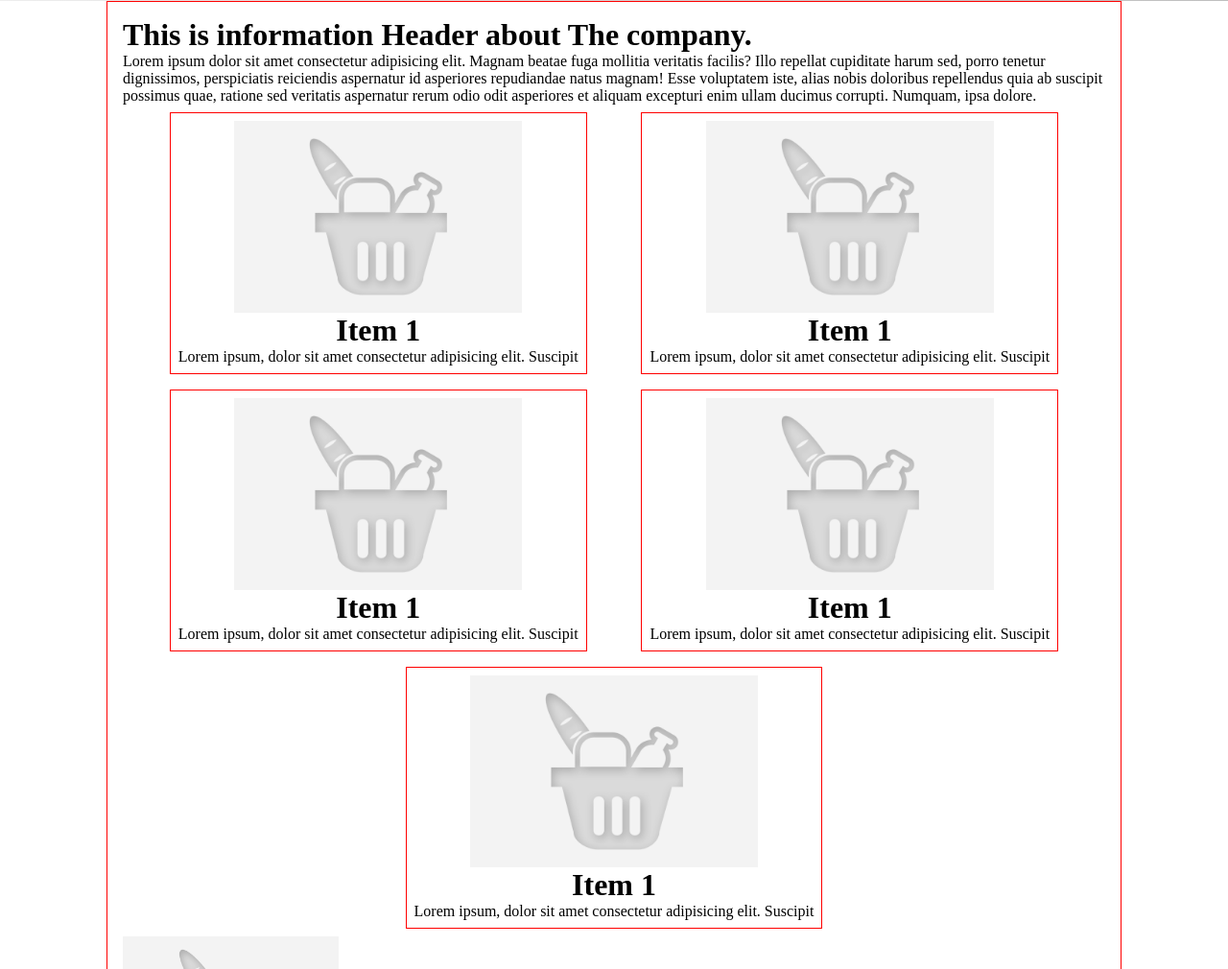
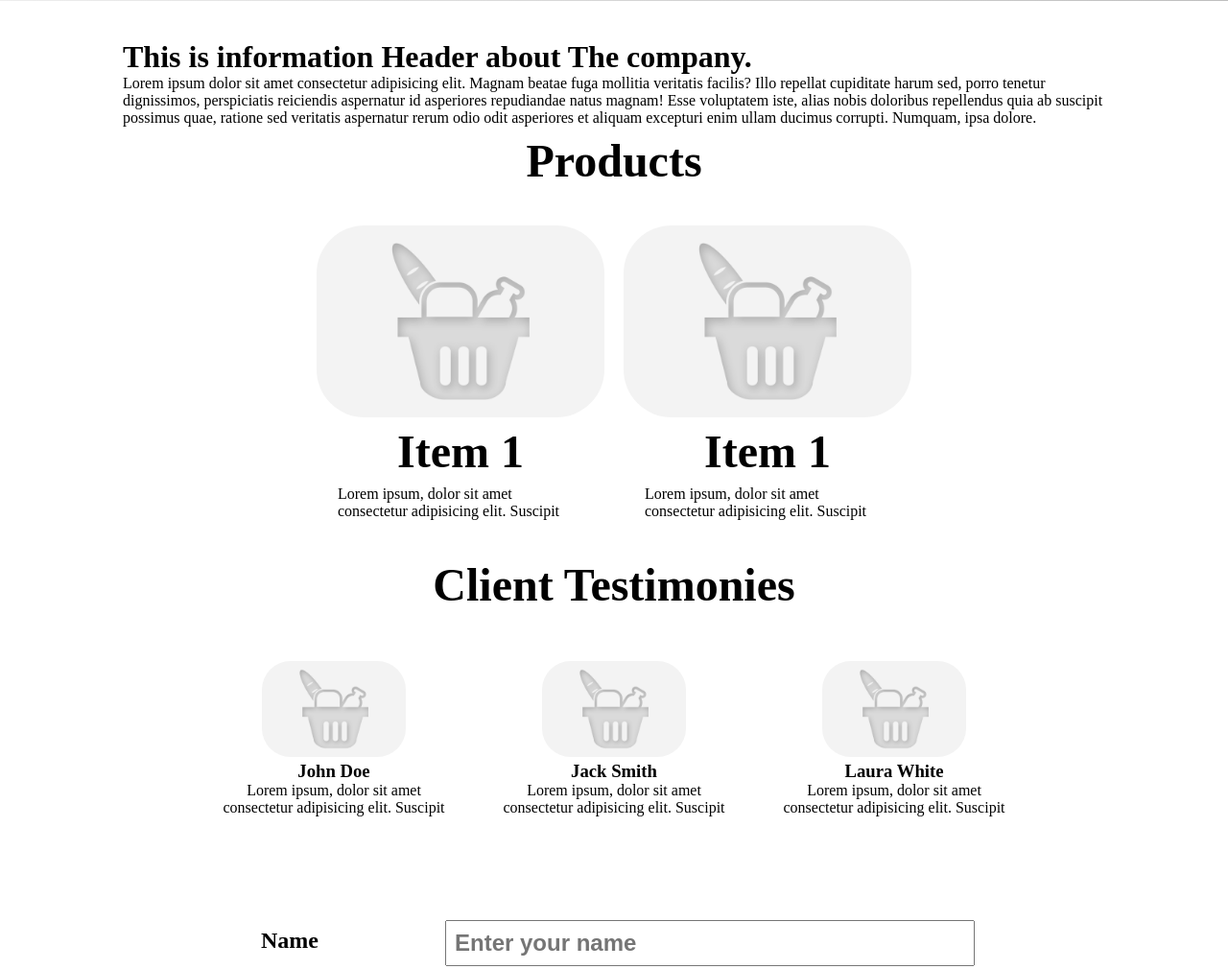
Before and after one commit to DevEduEdge/product-landing-page, a website: page index.html in a window 1280 px wide. Shown: the part 801-1811 px from the top of the page at 96% size. Drawn offline with Linux system fonts and the light colour scheme; a web font is replaced by a local one.

Commit message:
formated form component and footer styling

```diff
--- /dev/null
+++ b/app.js
@@ -0,0 +1,5 @@
+const home = document.querySelector(".home");
+
+home.addEventListener("click", () => {
+  home.href = "google.com";
+});
--- a/index.html
+++ b/index.html
@@ -23,10 +23,10 @@
       </span>
       <div>
         <ul class="navigation-bar">
-          <li id="home" class="nav-links"><a href="#">Home</a></li>
-          <li id="project" class="nav-links"><a href="#">Project</a></li>
-          <li id="blog" class="nav-links"><a href="#">Blog </a></li>
-          <li id="contact-us" class="nav-links"><a href="#">Contact Us</a></li>
+          <li class="nav-links home"><a href="#">Home</a></li>
+          <li class="nav-links project"><a href="#">Project</a></li>
+          <li class="nav-links blog"><a href="#">Blog </a></li>
+          <button class="nav-links contact-us">Contact Us</button>
         </ul>
       </div>
     </nav>
@@ -46,99 +46,63 @@
       <div class="information">
         <h1>This is information Header about The company.</h1>
         <p>
-          Lorem ipsum dolor sit amet consectetur adipisicing elit. Magnam beatae
-          fuga mollitia veritatis facilis? Illo repellat cupiditate harum sed,
-          porro tenetur dignissimos, perspiciatis reiciendis aspernatur id
-          asperiores repudiandae natus magnam! Esse voluptatem iste, alias nobis
-          doloribus repellendus quia ab suscipit possimus quae, ratione sed
-          veritatis aspernatur rerum odio odit asperiores et aliquam excepturi
-          enim ullam ducimus corrupti. Numquam, ipsa dolore.
+          Lorem ipsum dolor sit amet consectetur adipisicing elit. Magnam beatae fuga mollitia veritatis facilis? Illo repellat cupiditate harum sed,
+          porro tenetur dignissimos, perspiciatis reiciendis aspernatur id asperiores repudiandae natus magnam! Esse voluptatem iste, alias nobis
+          doloribus repellendus quia ab suscipit possimus quae, ratione sed veritatis aspernatur rerum odio odit asperiores et aliquam excepturi enim
+          ullam ducimus corrupti. Numquam, ipsa dolore.
         </p>
       </div>
       <!-- Product information -->
       <div class="product">
+        <h1>Products</h1>
+        <div class="product-container">
           <div class="product-item">
             <img src="dummy-product_2-768x512.png" alt="" />
             <h1>Item 1</h1>
-          <p>
-            Lorem ipsum, dolor sit amet consectetur adipisicing elit. Suscipit
-          </p>
+            <p>Lorem ipsum, dolor sit amet consectetur adipisicing elit. Suscipit</p>
           </div>
           <div class="product-item">
             <img src="dummy-product_2-768x512.png" alt="" />
             <h1>Item 1</h1>
-          <p>
-            Lorem ipsum, dolor sit amet consectetur adipisicing elit. Suscipit
-          </p>
+            <p>Lorem ipsum, dolor sit amet consectetur adipisicing elit. Suscipit</p>
           </div>
-        <div class="product-item">
-          <img src="dummy-product_2-768x512.png" alt="" />
-          <h1>Item 1</h1>
-          <p>
-            Lorem ipsum, dolor sit amet consectetur adipisicing elit. Suscipit
-          </p>
-        </div>
-        <div class="product-item">
-          <img src="dummy-product_2-768x512.png" alt="" />
-          <h1>Item 1</h1>
-          <p>
-            Lorem ipsum, dolor sit amet consectetur adipisicing elit. Suscipit
-          </p>
-        </div>
-        <div class="product-item">
-          <img src="dummy-product_2-768x512.png" alt="" />
-          <h1>Item 1</h1>
-          <p>
-            Lorem ipsum, dolor sit amet consectetur adipisicing elit. Suscipit
-          </p>
         </div>
       </div>
 
       <!-- Client Testimonies -->
       <div class="testimonies">
+        <h1>Client Testimonies</h1>
+        <div class="client-container">
           <div class="testimony-client">
             <img src="dummy-product_2-768x512.png" height="150px" alt="" />
             <h3>John Doe</h3>
-          <p>
-            Lorem ipsum, dolor sit amet consectetur adipisicing elit. Suscipit
-          </p>
+            <p>Lorem ipsum, dolor sit amet consectetur adipisicing elit. Suscipit</p>
           </div>
           <div class="testimony-client">
             <img src="dummy-product_2-768x512.png" height="150px" alt="" />
             <h3>Jack Smith</h3>
-          <p>
-            Lorem ipsum, dolor sit amet consectetur adipisicing elit. Suscipit
-          </p>
+            <p>Lorem ipsum, dolor sit amet consectetur adipisicing elit. Suscipit</p>
           </div>
           <div class="testimony-client">
             <img src="dummy-product_2-768x512.png" height="150px" alt="" />
             <h3>Laura White</h3>
-          <p>
-            Lorem ipsum, dolor sit amet consectetur adipisicing elit. Suscipit
-          </p>
+            <p>Lorem ipsum, dolor sit amet consectetur adipisicing elit. Suscipit</p>
+          </div>
         </div>
       </div>
     </main>
 
     <!-- Footer Section  -->
     <footer>
-      <!-- contact us from -->
+      <!-- Contact us from -->
       <div>
         <form class="contact-form" action="">
           <label for="">Name</label>
-          <input
-            type="text"
-            name="user-name"
-            id="user-name"
-            placeholder="Enter your name"
-          />
+          <input type="text" name="user-name" id="user-name" placeholder="Enter your name" />
+
           <label for="">E-mail</label>
-          <input
-            type="email"
-            name="user-email"
-            id="user-email"
-            placeholder="Enter your email"
-          />
+          <input type="email" name="user-email" id="user-email" placeholder="Enter your email" />
+
           <label for="">Your Query</label>
           <textarea
             name="text-area"
@@ -149,7 +113,7 @@
           ></textarea>
         </form>
       </div>
-      <!-- navigation links section -->
+      <!-- Footer navigation links section -->
       <div class="footer-bottom">
         <div>
           <ul class="footer-nav-links">
@@ -158,13 +122,11 @@
             <li>Contact Us</li>
           </ul>
         </div>
-        <!-- about Me section -->
+        <!-- about us section -->
         <div class="author-info">
           <h1>Hi! I am Dummy, a Web Developer</h1>
           <p>
-            Lorem ipsum dolor sit amet consectetur adipisicing elit. Ducimus
-            cupiditate quo ipsa culpa id illum dolorum temporibus sint tempora
-            modi?
+            Lorem ipsum dolor sit amet consectetur adipisicing elit. Ducimus cupiditate quo ipsa culpa id illum dolorum temporibus sint tempora modi?
           </p>
         </div>
         <!-- Social Media Section -->
@@ -178,5 +140,8 @@
         </div>
       </div>
     </footer>
+
+    <!-- scripts -->
+    <script src="app.js"></script>
   </body>
 </html>
--- a/stylesheet.scss
+++ b/stylesheet.scss
@@ -15,13 +15,13 @@ font-family: 'Yellowtail', cursive; */
 body {
 }
 nav {
-  background-color: #1757b8;
+  background-color: white;
   color: black;
   height: 50px;
   display: flex;
   align-items: center;
   justify-content: space-evenly;
-}
+
   // logo styles
   .logo-img {
     padding-top: 15px;
@@ -34,39 +34,45 @@ nav {
   .navigation-bar {
     display: flex;
     align-items: center;
-  justify-content: space-evenly;
+    justify-content: space-between;
   }
 
   .nav-links {
-  height: 30px;
-  width: 80px;
+    height: 20px;
+    width: 100px;
     padding: 10px;
     list-style: none;
+    display: flex;
+    align-items: center;
+    justify-content: center;
+    border-radius: 50px;
 
     :hover {
       border: 2px red solid;
     }
   }
 
-// #home,
-// #project,
-// #blog,
-// #contact-us {
-// }
-
+  .home,
+  .project,
+  .blog,
+  .contact-us {
+    background-color: #4284e7;
+    margin: 0.5rem;
+    outline: none;
+    border: none;
+    cursor: pointer;
+  }
+}
 // hero section styling
 .hero-image {
-  background-image: linear-gradient(
-    to right,
-    rgba(219, 219, 219, 0.5),
-    rgba(126, 126, 126, 0.5)
-  );
+  background-image: linear-gradient(to right, rgba(219, 219, 219, 0.5), rgba(126, 126, 126, 0.5));
   height: 94vh;
   background-position: center;
   background-repeat: no-repeat;
   background-size: cover;
   position: relative;
-}
+  margin-bottom: 1.5rem;
+
   .hero-info {
     position: absolute;
     display: flex;
@@ -89,32 +95,82 @@ nav {
       left: 30%;
     }
   }
+}
 // Main section Styles
 main {
   padding: 1rem;
   max-width: 80vw;
   margin: auto;
-  border: 1px solid red;
-}
+
   // Products items styling
   .product {
+    width: 100%;
+    display: flex;
+    align-items: center;
+    justify-content: center;
+    flex-wrap: wrap;
+    flex-direction: column;
+
+    h1 {
+      margin: 0.5rem;
+      font-size: 3rem;
+    }
+
+    .product-container {
+      display: flex;
+
+      .product-item {
+        width: 20vw;
         display: flex;
         align-items: center;
         justify-content: space-evenly;
-  flex-wrap: wrap;
+        flex-direction: column;
 
-  .product-item {
+        padding: 1rem;
+        margin: 1rem;
+
+        img {
+          height: 200px;
+          width: 300px;
+          border-radius: 50px;
+        }
+      }
+    }
+  }
+
+  //   Client Testimonies
+  .testimonies {
+    height: 100%;
     display: flex;
     align-items: center;
     justify-content: center;
+    text-align: center;
     flex-direction: column;
-    border: 1px solid red;
-    padding: 0.5rem;
+
+    h1 {
+      font-size: 3rem;
       margin: 0.5rem;
     }
-  .product-item img {
-    height: 200px;
-    width: 300px;
+
+    .client-container {
+      padding: 10px;
+      margin: 1rem;
+      display: flex;
+
+      .testimony-client {
+        height: 100%;
+        width: 20vw;
+        padding: 10px;
+        margin: 0.5rem;
+
+        word-wrap: break-word;
+
+        img {
+          height: 100px;
+          border-radius: 30px;
+        }
+      }
+    }
   }
 }
 
@@ -123,11 +179,19 @@ footer {
   margin-top: 2rem;
 }
 .contact-form {
-  display: flex;
-  align-items: center;
-  justify-content: center;
-  flex-direction: column;
-  border: 1px solid red;
+  padding: 0.5rem;
+  margin: auto;
+  display: grid;
+  grid-template-columns: 200px 1fr;
+  max-width: 60vw;
+  label,
+  input,
+  textarea {
+    font-weight: bold;
+    font-size: 1.5rem;
+    padding: 0.5rem;
+    margin: 0.5rem;
+  }
 }
 .footer-bottom {
   background-color: rgb(104, 104, 230);
```
Also changed, not shown: stylesheet.css, 2 other files. Lines whose indentation alone changed are shown as unchanged.
